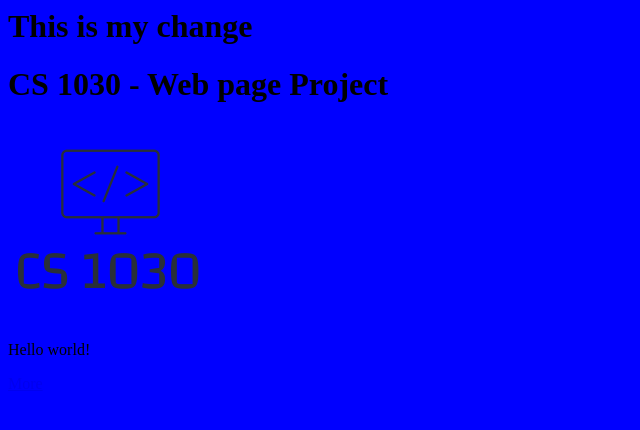
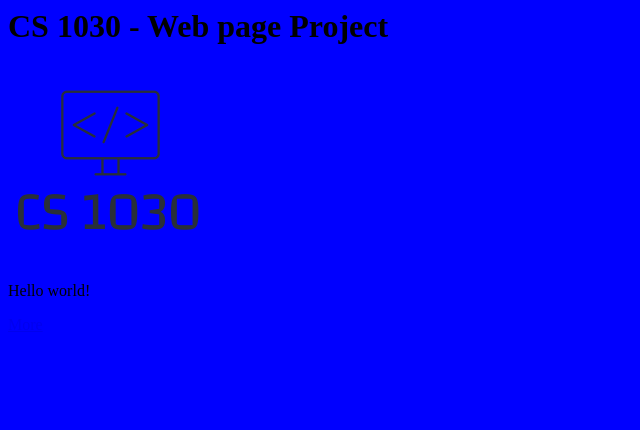
Before and after one commit to bfast3/MetroCsWeb, a plain HTML site: page index.html in a window 1280 px wide. Shown: the whole page, without its empty margins (0-640 px from the left). Drawn offline with Linux system fonts and the light colour scheme.

Commit message:
Update index.html

```diff
--- a/index.html
+++ b/index.html
@@ -7,7 +7,6 @@
   </head>
   <body>
     <!-- Replace the lines in this body with your content. -->
-    <h1>This is my change</h1>
     <h1>CS 1030 - Web page Project</h1>
     <img src="logo.png">
     <p>Hello world!</p>
```
